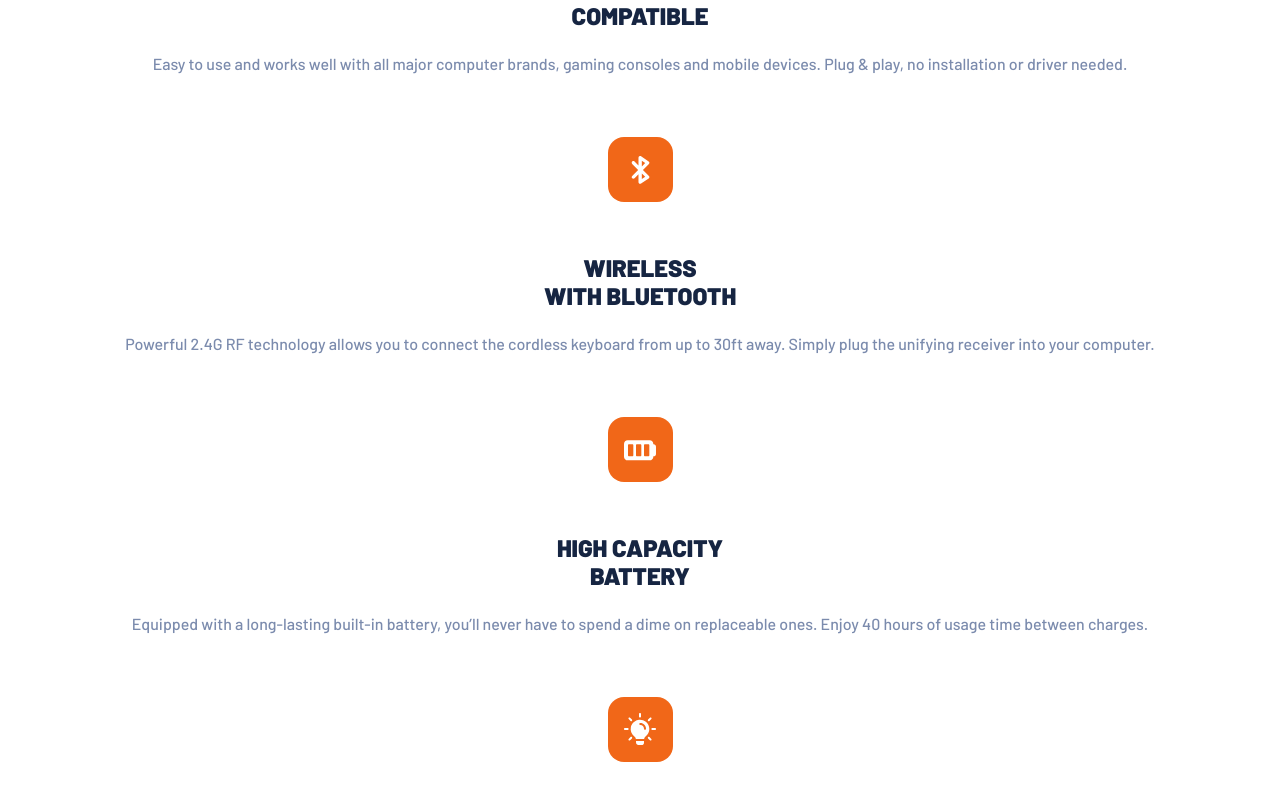
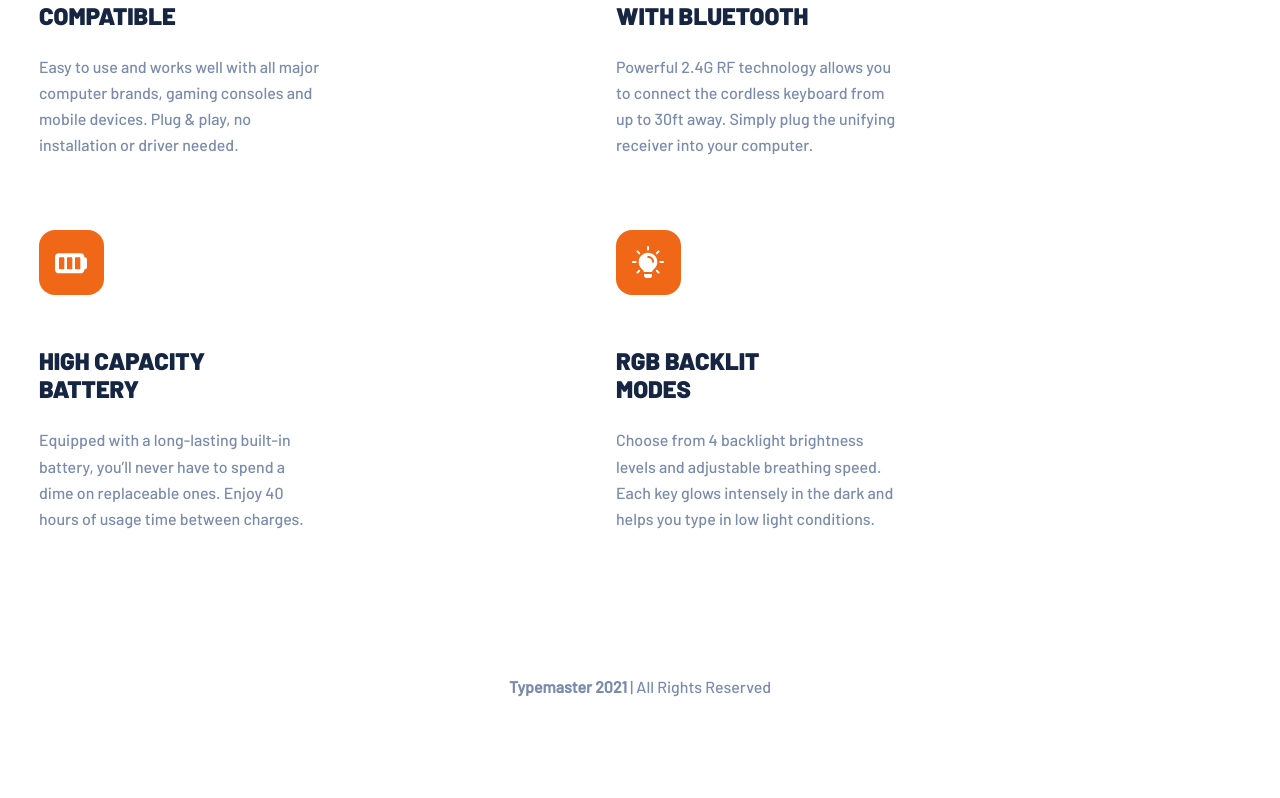
Before and after one commit to Oleksandr-Berd/typemaster-landing, a React (Create React App) app: page / in a window 1280 px wide. Shown: the part 1422-2220 px from the top of the page. After the commit the page ends 2165 px from the top, so only its background shows below. Built offline with nearby package versions, Linux system fonts and the light colour scheme.

Commit message:
tab is done

```diff
--- a/src/components/Quality/QualityStyled.ts
+++ b/src/components/Quality/QualityStyled.ts
@@ -6,11 +6,28 @@ export const CommonWrapper = styled.ul`
   padding-right: 24px;
 
   text-align: center;
+  padding-bottom: 142px;
+
+  @media (min-width: 768px) {
+    display: grid;
+    grid-template-columns: repeat(2, 1fr);
+    row-gap: 72px;
+    column-gap: 11px;
+
+    padding-left: 39px;
+    padding-right: 98px;
+
+    text-align: left;
+  }
 `;
 
 export const Item = styled.li`
   &:not(:last-child) {
     margin-bottom: 64px;
+
+    @media (min-width: 758px) {
+      margin-bottom: 0;
+    }
   }
 
   & > img {
@@ -18,15 +35,29 @@ export const Item = styled.li`
   }
 
   & > h3 {
-width: 200px;
+    width: 200px;
 
-margin-left: auto;
-margin-right: auto;
+    margin-left: auto;
+    margin-right: auto;
     margin-bottom: 24px;
 
     text-transform: uppercase;
 
     font-size: 24px;
     line-height: 1.17;
+
+    @media (min-width: 768px) {
+      margin-left: 0;
+      margin-right: 0;
+    }
+  }
+
+  & > p {
+    font-size: 16;
+    line-height: 1.63;
+
+    @media (min-width: 768px){
+        width: 281px;
+    }
   }
 `;
--- a/src/layouts/Footer/FooterStyled.ts
+++ b/src/layouts/Footer/FooterStyled.ts
@@ -13,4 +13,8 @@ export const FooterStyled = styled.footer`
         font-weight: bold;
     }
   }
+
+  @media (min-width: 768px){
+    padding-bottom: 43px;
+  }
 `;
```
